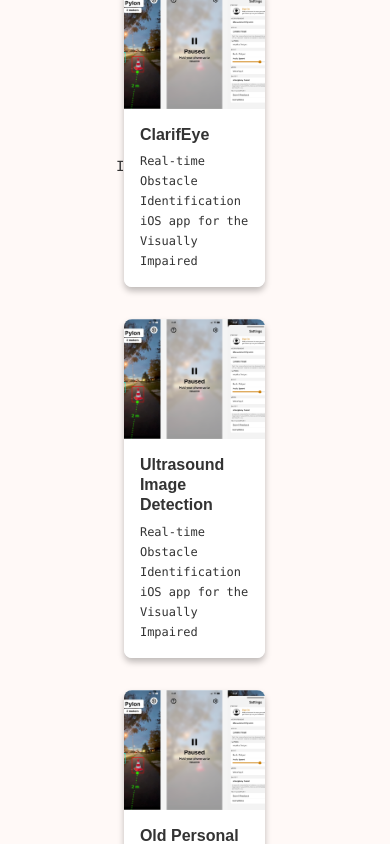
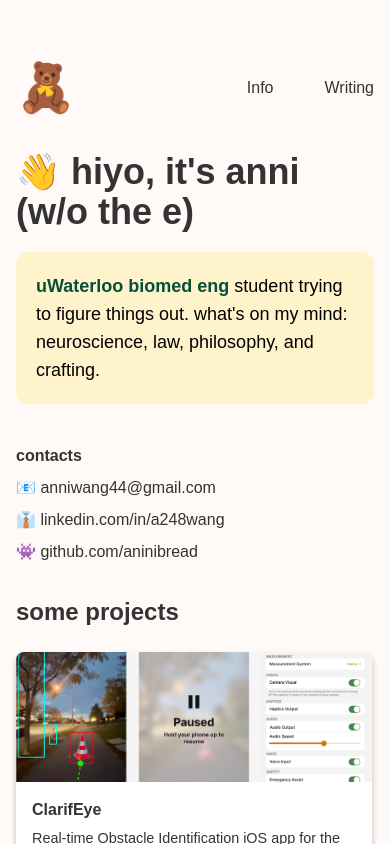
Before and after one commit to aninibread/portfolio2, a Next.js app: page / in a window 390 px wide. Shown: the top 844 px of the page. Built offline with nearby package versions, Linux system fonts and the light colour scheme.

Commit message:
responsive now

```diff
--- /dev/null
+++ b/src/components/themeToggle.js
@@ -0,0 +1,13 @@
+import { useTheme } from '../context/ThemeContext';
+
+const ThemeToggle = () => {
+  const { theme, toggleTheme } = useTheme();
+
+  return (
+    <button onClick={toggleTheme}>
+      {theme === 'light' ? 'Switch to Dark Mode' : 'Switch to Light Mode'}
+    </button>
+  );
+};
+
+export default ThemeToggle;
--- /dev/null
+++ b/src/context/ThemeContext.js
@@ -0,0 +1,26 @@
+import { createContext, useState, useContext, useEffect } from 'react';
+
+const ThemeContext = createContext();
+
+export const useTheme = () => useContext(ThemeContext);
+
+export const ThemeProvider = ({ children }) => {
+  const [theme, setTheme] = useState('light'); // Default theme is light
+
+  // Toggle the theme
+  const toggleTheme = () => {
+    setTheme((curr) => (curr === 'light' ? 'dark' : 'light'));
+  };
+
+  // Effect to add the theme class to the body
+  useEffect(() => {
+    document.body.classList.remove('light', 'dark');
+    document.body.classList.add(theme);
+  }, [theme]);
+
+  return (
+    <ThemeContext.Provider value={{ theme, toggleTheme }}>
+      {children}
+    </ThemeContext.Provider>
+  );
+};
--- a/src/pages/_app.js
+++ b/src/pages/_app.js
@@ -1,5 +1,8 @@
 import '@/styles/globals.css'
+import { ThemeProvider } from '../context/ThemeContext';
 
 export default function App({ Component, pageProps }) {
-  return <Component {...pageProps} />
+  return(
+    <Component {...pageProps} />
+  );
 }
--- a/src/pages/index.js
+++ b/src/pages/index.js
@@ -9,47 +9,52 @@
 
 export default function Home() {
   return (
-    <main className={`flex min-h-screen flex-col items-center justify-between p-24 ${inter.className}`}>
-      <div className="z-10 max-w-5xl w-full items-center justify-between font-mono text-sm lg:flex">
-      <div className="container">
+    <div className="flex flex-col min-h-screen pt-10">
       <Head>
         <title>Anni Wang</title>
         <link rel="icon" href="/profile_favcon.jpeg" />
       </Head>
-      <header className="header">
-        <div className="logo">🧸</div>
-        <nav className="nav">
+      <header className="flex w-full max-w-3xl mx-auto px-4 sm:px-6 lg:px-8 justify-between items-center py-6">
+        <div className="logo text-5xl">🧸</div>
+        <nav className="nav space-x-4">
           <a className="nav-item" href="/" title="Info">Info</a>
           <a className="nav-item" href="/resume" title="Writing">Writing</a>
         </nav>
       </header>
-
-      <main className="main-content">
-        <h1 className="intro-title">hiyo, it's anni (w/o the e)</h1>
-        <p className="intro-description">
-          uWaterloo biomed eng student trying to figure things out. what's on my mind: neuroscience, law, philosophy, and crafting.
-        </p>
-        <h2 className="intro-header">some projects</h2>
-        <div className="cardsGrid">
+      <main className="flex-grow w-full max-w-3xl mx-auto px-4 sm:px-6 lg:px-8">
+        <h1 className="text-4xl lg:text-5xl mb-5 my-4">👋 hiyo, it's anni (w/o the e)</h1>
+        <div className="grid grid-cols-1 md:grid-cols-3 gap-8 items-start">
+          <div className="md:col-span-2">
+            <p className="bio-text text-lg mb-2">
+              <span className="sparkly-text">uWaterloo biomed eng</span> student trying to figure things out. what's on my mind: neuroscience, law, philosophy, and crafting.
+            </p>
+          </div>
+          <div className="md:col-span-1">
+            <h3 className="mb-2">contacts</h3>
+            <p className="mb-2">📧 anniwang44@gmail.com</p>
+            <p className="mb-2">👔 linkedin.com/in/a248wang</p>
+            <p className="mb-2">👾 github.com/aninibread</p>
+          </div>
+        </div>
+        <h2 className="intro-header text-2xl my-6">some projects</h2>
+        <div className="cardsGrid grid grid-cols-1 sm:grid-cols-2 lg:grid-cols-2 gap-4">
           {Projects.map((project, index) => (
-              <ProjectCard key={index} {...project} />
-            ))
-          }
+            <ProjectCard key={index} {...project} />
+          ))}
         </div>
-        <h2 className="intro-header">my experiences</h2>
-        <p>explored areas such as fintech, b2b, b2c, and iaas. worked in various company sizes from 3 to 100k employees: </p>
+        <h2 className="intro-header text-2xl my-6">my experiences</h2>
+        <p className="mb-4">explored areas such as fintech, b2b, b2c, and iaas. worked in various company sizes from 3 to 100k employees: </p>
         <div>
           {workExperiences.map((experience, index) => (
             <ResumeItem key={index} {...experience} />
           ))}
         </div>
+        <h2 className="intro-header text-2xl my-6">my research exp</h2>
       </main>
-      </div>
-      </div>
-      <footer>
-        <p>last updated on 12.21.2023</p>
+      <footer className="w-full max-w-5xl mx-auto px-4 sm:px-6 lg:px-8 py-12 text-center text-sm">
+        <p>last updated on 12.25.2023</p>
         <p>made from scratch with Next.js, Tailwind, and Cloudflare Pages</p>
       </footer>
-    </main>
+    </div>
   )
 }
--- a/src/styles/ProjectCard.module.css
+++ b/src/styles/ProjectCard.module.css
@@ -11,9 +11,14 @@
   flex-direction: column;
 }
 
+.card:hover {
+  transform: translateY(-5px);
+  box-shadow: 0 6px 15px rgba(0, 0, 0, 0.1);
+}
+
 .imageContainer {
   width: 100%;
-    height: 120px; /* Fixed height, adjust as needed */
+  height: 130px; /* Fixed height, adjust as needed */
   overflow: hidden;
 }
 
@@ -27,7 +32,7 @@
   padding: 1rem; /* Padding inside the description area */
   background-color: #ffffff; /* White background */
   color: #333; /* Dark text color, adjust as needed */
-    font-size: 0.75rem;
+  font-size: 0.9rem;
 }
 
 .title {
--- a/src/styles/globals.css
+++ b/src/styles/globals.css
@@ -27,59 +27,10 @@
   flex-direction: column;
 }
 
-.main-content{
-  height: 160vh;
-  width: 75%;
-  flex-grow: 1; /* This allows the div to take up all the available space */
-  display: flex;
-  flex-direction: column;
-  justify-content: center; /* This will center the content vertically */
-  align-items: justify; /* This will center the content horizontally */
-  margin-left: auto;
-  margin-right: auto;
-}
-
-.header {
-  display: flex;
-  width: 75%;
-  justify-content: space-between;
-  align-items: center;
-  padding: 20px 0;
-}
-
 h1, h2, h3 {
   font-weight: 600;
   font-family: 'Montserat', sans-serif;
 }
-
-.intro-title {
-  font-size: 2.2rem;
-  margin-bottom: 2rem;
-}
-
-.intro-description {
-  font-size: 1.1rem;
-  line-height: 1.5;
-  margin-bottom: 2rem;
-  font-family: 'Montserat', sans-serif;
-}
-
-.intro-header{
-  font-size: 1.6em;
-  margin-bottom: 1.5rem;
-}
-
-/* text end*/
-.container {
-  max-width: 1200px;
-  margin: 0 auto;
-  padding: 0 20px;
-}
-
-.logo {
-  font-size: 5rem;
-}
-
 
 /*navbar material*/
 .nav {
@@ -98,48 +49,16 @@
   color: lightgray;
 }
 
-
-footer {
-  width: 100%;
-  padding: 100px;
-  text-align: center;
-  font-size: 0.9rem;
+.bio-text {
+  padding: 20px;
+  background-color: #fff7e6; /* Pale gold background */
+  border-radius: 12px; /* Rounded corners */
+  color: black; /* Black text for contrast */
+  background-color: #fff3cc; /* Pale gold */
 }
 
-@media (max-width: 768px) {
-  .header {
-    flex-direction: column;
-    align-items: flex-start;
-  }
-  .nav {
-    display: flex;
-    align-items: center;      /* Vertically center */
-    height: 60px;             /* Adjust this value as per your design */
-  }
-
-  .logo {
-    width: 80px;
-    display: block;
-    margin: 0 auto;
-  }
-  .main-content {
-    width: 90%;
-  }
-
-  footer {
-    padding: 50px;
-  }
-
+.sparkly-text {
+  font-weight: bold;
+  position: relative;
+  color: #064f39; /* Dark forest green */
 }
-
-.cardsGrid {
-  display: grid;
-  grid-template-columns: repeat(2, 1fr); /* Creates 2 columns */
-  gap: 1rem;
-}
-
-@media (max-width: 768px) {
-  .cardsGrid {
-    grid-template-columns: 1fr; /* 1 column for even smaller screens */
-  }
-}
```
Also changed, not shown: src/styles/resumeItem.module.css (indentation only). Lines whose indentation alone changed are shown as unchanged.
